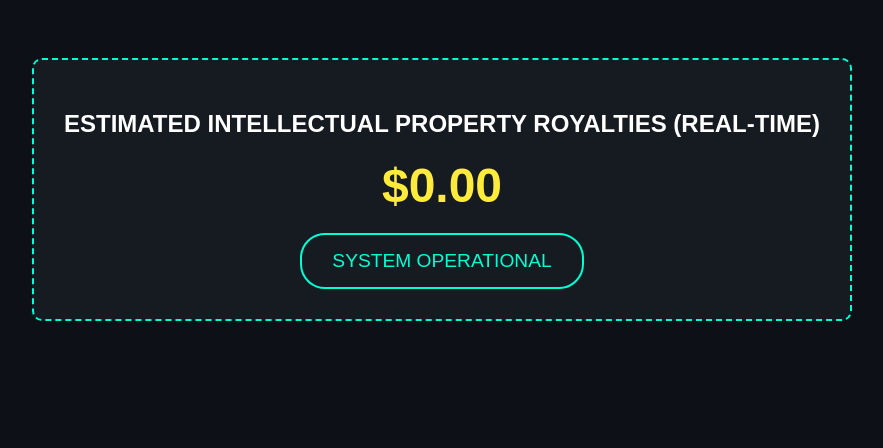
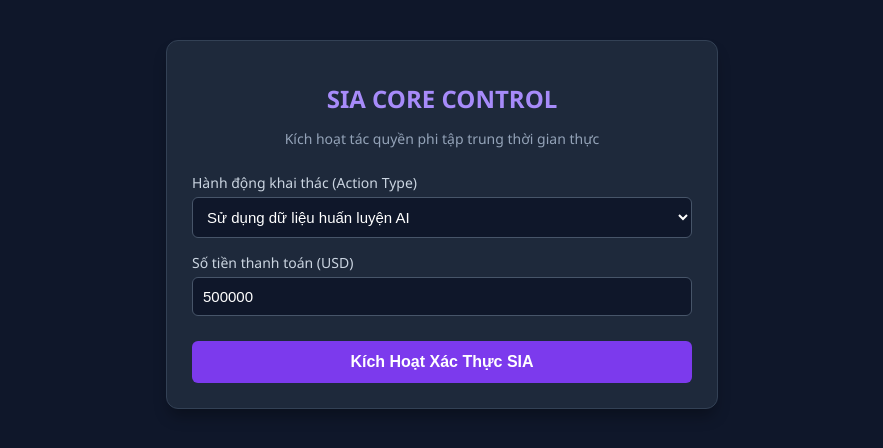
Before and after one commit to vuadoson/SIA-Project, a plain HTML site: page index.html in a window 1280 px wide. Shown: the whole page, without its empty margins (198-1081 px from the left). Drawn offline with Linux system fonts and the light colour scheme.

Commit message:
Update HTML structure and styling for SIA interface

```diff
--- a/index.html
+++ b/index.html
@@ -2,35 +2,86 @@
 <html lang="vi">
 <head>
     <meta charset="UTF-8">
-    <title>SIA Global System Interface</title>
+    <meta name="viewport" content="width=device-width, initial-scale=1.0">
+    <title>SIA - Bàn Điều Khiển Tác Quyền</title>
     <style>
-        body { background-color: #0d1117; color: #ffffff; font-family: sans-serif; text-align: center; padding: 50px; }
-        .dashboard { border: 2px dashed #00ffd5; border-radius: 10px; padding: 30px; display: inline-block; background-color: #161b22; }
-        .currency { color: #ffeb3b; font-size: 3rem; font-weight: bold; margin: 20px 0; }
-        .btn { background: none; border: 2px solid #00ffd5; color: #00ffd5; padding: 15px 30px; font-size: 1.2rem; border-radius: 25px; cursor: pointer; text-transform: uppercase; }
-        .btn:disabled { border-color: #8b949e; color: #8b949e; cursor: not-allowed; }
+        body { font-family: 'Segoe UI', Tahoma, Geneva, Verdana, sans-serif; background: #0f172a; color: #e2e8f0; margin: 0; padding: 20px; display: flex; flex-direction: column; align-items: center; }
+        .container { max-width: 500px; width: 100%; background: #1e293b; padding: 25px; border-radius: 12px; box-shadow: 0 10px 15px -3px rgba(0,0,0,0.3); border: 1px solid #334155; margin-top: 20px; }
+        h1 { color: #a78bfa; text-align: center; font-size: 24px; margin-bottom: 5px; }
+        p.subtitle { text-align: center; color: #94a3b8; font-size: 14px; margin-bottom: 25px; }
+        .form-group { margin-bottom: 15px; }
+        label { display: block; font-size: 14px; margin-bottom: 5px; color: #cbd5e1; }
+        input, select { width: 100%; padding: 10px; background: #0f172a; border: 1px solid #475569; border-radius: 6px; color: white; box-sizing: border-box; font-size: 15px; }
+        input:focus, select:focus { border-color: #8b5cf6; outline: none; }
+        button { width: 100%; padding: 12px; background: #7c3aed; border: none; border-radius: 6px; color: white; font-weight: bold; font-size: 16px; cursor: pointer; transition: background 0.2s; margin-top: 10px; }
+        button:hover { background: #6d28d9; }
+        .result-box { margin-top: 20px; padding: 15px; background: #0f172a; border-radius: 6px; border-left: 4px solid #475569; display: none; word-break: break-all; }
+        .success { border-left-color: #10b981; color: #34d399; }
+        .error { border-left-color: #ef4444; color: #f87171; }
     </style>
 </head>
 <body>
-    <div class="dashboard">
-        <h2>ESTIMATED INTELLECTUAL PROPERTY ROYALTIES (REAL-TIME)</h2>
-        <div class="currency" id="money-display">$0.00</div>
-        <button class="btn" id="action-btn" onclick="startSIA()">SYSTEM OPERATIONAL</button>
+
+    <div class="container">
+        <h1>SIA CORE CONTROL</h1>
+        <p class="subtitle">Kích hoạt tác quyền phi tập trung thời gian thực</p>
+
+        <div class="form-group">
+            <label>Hành động khai thác (Action Type)</label>
+            <select id="actionType">
+                <option value="AI_TRAINING">Sử dụng dữ liệu huấn luyện AI</option>
+                <option value="COMMERCIAL_USE">Khai thác thương mại Big Tech</option>
+                <option value="API_CALL">Truy vấn dữ liệu cốt lõi</option>
+            </select>
+        </div>
+
+        <div class="form-group">
+            <label>Số tiền thanh toán (USD)</label>
+            <input type="number" id="amount" value="500000" step="100000">
+        </div>
+
+        <button onclick="sendSIARequest()">Kích Hoạt Xác Thực SIA</button>
+
+        <div id="resultBox" class="result-box">
+            <strong>Phản hồi từ Máy chủ Đám mây:</strong>
+            <p id="resultText" style="margin: 5px 0 0 0; font-family: monospace;"></p>
+        </div>
     </div>
 
     <script>
-        let currentMoney = 0.00;
-        let moneyInterval;
-        function startSIA() {
-            const btn = document.getElementById("action-btn");
-            const display = document.getElementById("money-display");
-            btn.disabled = true;
-            btn.innerText = "SYSTEM ACTIVE";
+        async function sendSIARequest() {
+            const actionType = document.getElementById('actionType').value;
+            const amount = parseFloat(document.getElementById('amount').value);
+            const resultBox = document.getElementById('resultBox');
+            const resultText = document.getElementById('resultText');
 
-            moneyInterval = setInterval(() => {
-                currentMoney += 0.01;
-                display.innerText = "$" + currentMoney.toFixed(2);
-            }, 100);
+            resultBox.style.display = 'block';
+            resultBox.className = 'result-box';
+            resultText.innerText = 'Đang gửi lệnh xác thực lên đám mây...';
+
+            // Đường dẫn kết nối thẳng tới máy chủ Render của ông
+            const url = 'https://sia-project-wghg.onrender.com/api/v1/royalty';
+
+            try {
+                const response = await fetch(url, {
+                    method: 'POST',
+                    headers: { 'Content-Type': 'application/json' },
+                    body: JSON.stringify({ action_type: actionType, amount: amount })
+                });
+
+                const data = await response.json();
+
+                if (response.ok) {
+                    resultBox.classList.add('success');
+                    resultText.innerText = JSON.stringify(data, null, 2);
+                } else {
+                    resultBox.classList.add('error');
+                    resultText.innerText = 'Lỗi hệ thống: ' + (data.message || response.statusText);
+                }
+            } catch (err) {
+                resultBox.classList.add('error');
+                resultText.innerText = 'Không thể kết nối tới máy chủ Render: ' + err.message;
+            }
         }
     </script>
 </body>
```
